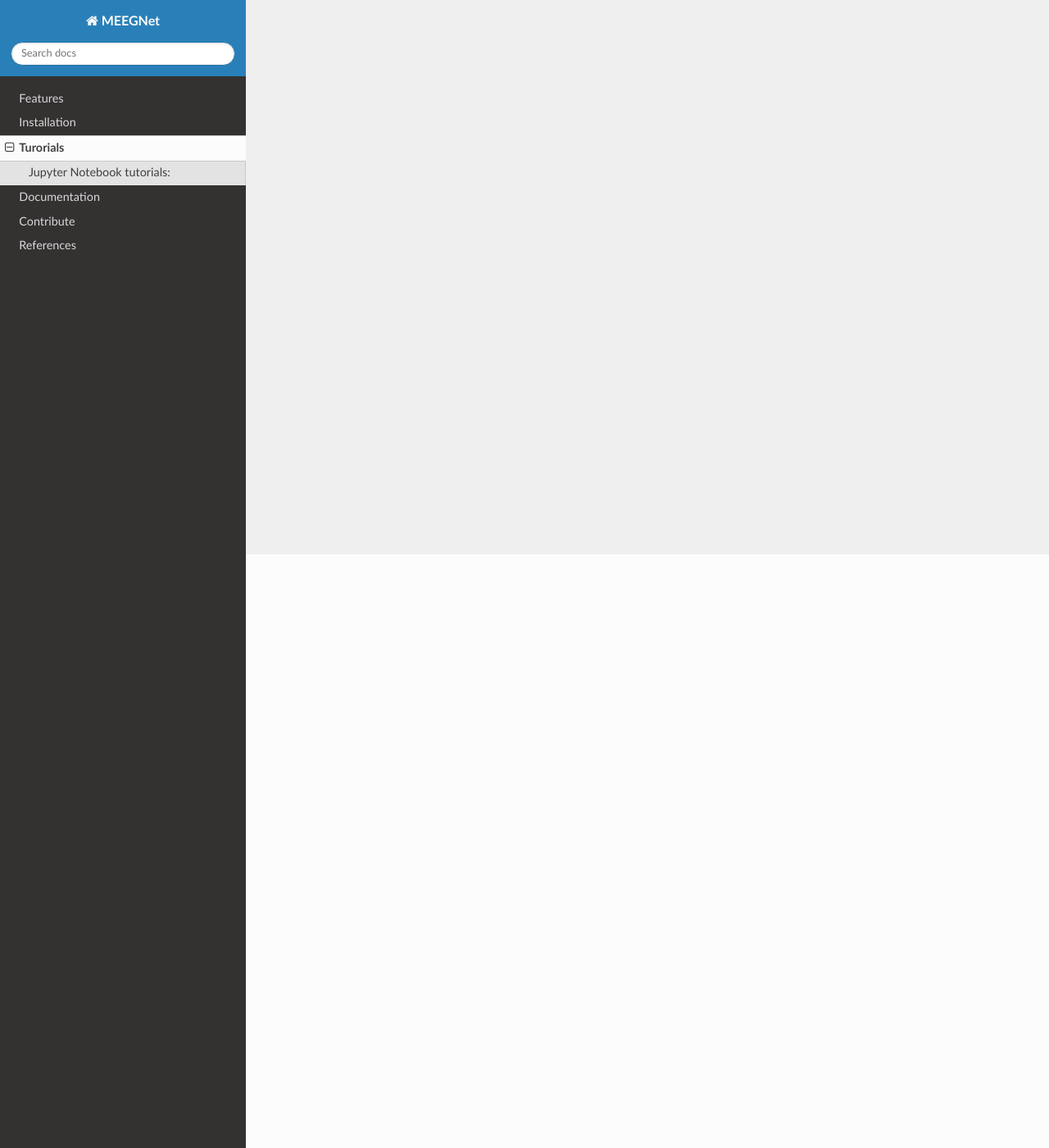
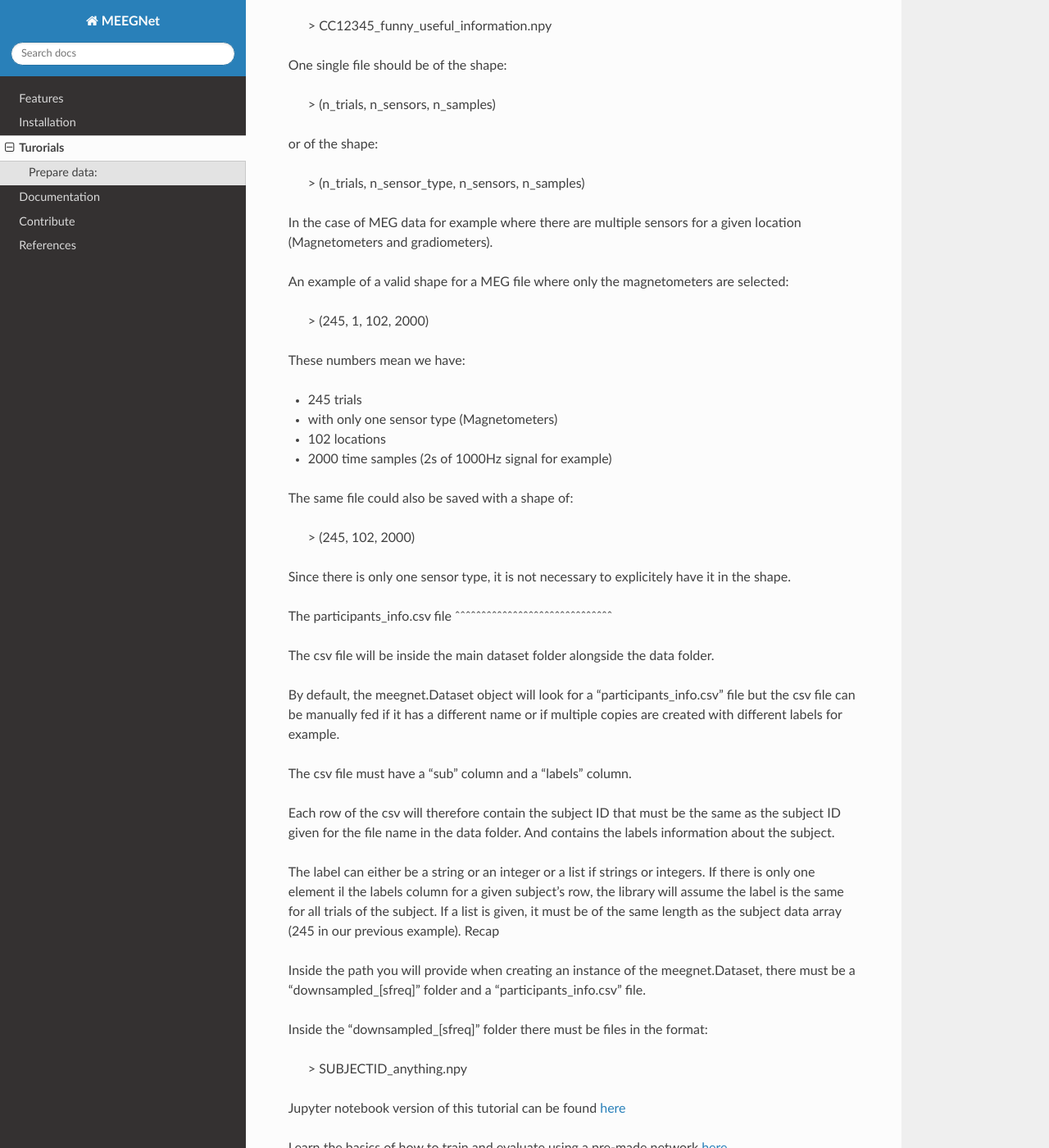
Before and after one commit to arthurdehgan/meegnet, a Sphinx documentation site: the page built from docs/tutorials.rst, in a window 1280 px wide and 1400 px high, scrolled down 724 px. Shown: the whole window at 82% size. Built offline with Sphinx 7.4.7 and the Read the Docs theme 2.0.0, drawn with Linux system fonts in a browser that asks for light colours; some of the changed text lies outside the part shown.

Commit message:
update tutorial

```diff
--- a/docs/tutorials.rst
+++ b/docs/tutorials.rst
@@ -1,11 +1,77 @@
 Turorials
 =========
 
-Jupyter Notebook tutorials:
----------------------------
+Prepare data:
+-------------
 
-Prepare your data by following the instructions
-`here <https://github.com/arthurdehgan/meegnet/blob/master/notebooks/Prepare%20Data%20Tutorial.ipynb>`__
+The goal of this tutorial is to guide te user through the steps on how to get your dataset ready for the meegnet library. In order for the dataset class to work flawlessly, only two major elements are necessary. The first one is the data folder that will be in a folder inside the dataset path. The second one is a csv file that contains the information about the labels for each subject matrix data.
+
+The data folder
+ˆˆˆˆˆˆˆˆˆˆˆˆˆˆˆ
+
+The data folder *must* be named:
+
+   > downsampled_[sfreq]
+
+where sfreq is the sampling frequency of the data inside the folder. For example if the data has been sampled at 1000Hz, the folder should be named:
+
+   > downsampled_1000
+
+The data folder should contain numpy-compatible files (see the `numpy doc <https://numpy.org/devdocs/reference/generated/numpy.lib.format.html>`_). These files must start with the subject/participant ID in their name, followed by an underscore ("_") and any other information you need/want.
+
+Here is an example of a valid name for a single participant file:
+
+   > CC12345_funny_useful_information.npy
+
+One single file should be of the shape:
+
+   > (n_trials, n_sensors, n_samples)
+
+or of the shape:
+
+   > (n_trials, n_sensor_type, n_sensors, n_samples)
+
+In the case of MEG data for example where there are multiple sensors for a given location (Magnetometers and gradiometers).
+
+An example of a valid shape for a MEG file where only the magnetometers are selected:
+
+   > (245, 1, 102, 2000)
+
+These numbers mean we have:
+
+* 245 trials
+* with only one sensor type (Magnetometers)
+* 102 locations
+* 2000 time samples (2s of 1000Hz signal for example)
+
+The same file could also be saved with a shape of:
+
+   > (245, 102, 2000)
+
+Since there is only one sensor type, it is not necessary to explicitely have it in the shape.
+
+The participants_info.csv file
+ˆˆˆˆˆˆˆˆˆˆˆˆˆˆˆˆˆˆˆˆˆˆˆˆˆˆˆˆˆˆ
+
+The csv file will be inside the main dataset folder alongside the data folder.
+
+By default, the meegnet.Dataset object will look for a "participants_info.csv" file but the csv file can be manually fed if it has a different name or if multiple copies are created with different labels for example.
+
+The csv file must have a "sub" column and a "labels" column.
+
+Each row of the csv will therefore contain the subject ID that must be the same as the subject ID given for the file name in the data folder. And contains the labels information about the subject.
+
+The label can either be a string or an integer or a list if strings or integers. If there is only one element il the labels column for a given subject's row, the library will assume the label is the same for all trials of the subject. If a list is given, it must be of the same length as the subject data array (245 in our previous example).
+Recap
+
+Inside the path you will provide when creating an instance of the meegnet.Dataset, there must be a "downsampled_[sfreq]" folder and a "participants_info.csv" file.
+
+Inside the "downsampled_[sfreq]" folder there must be files in the format:
+
+   > SUBJECTID_anything.npy
+
+
+Jupyter notebook version of this tutorial can be found `here <https://github.com/arthurdehgan/meegnet/blob/master/notebooks/Prepare%20Data%20Tutorial.ipynb>`__
 
 Learn the basics of how to train and evaluate using a pre-made network
 `here <https://github.com/arthurdehgan/meegnet/blob/master/notebooks/Meegnet%20Network%20Training%20Basic%20Tutorial.ipynb>`__
```
